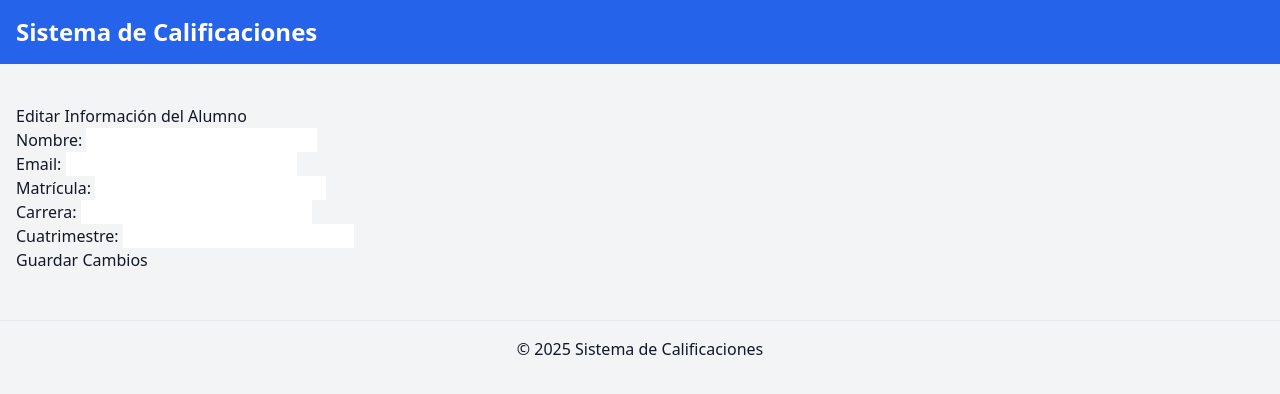
After one commit to N03l244/Calificaciones_SI, a Flask app: template Calificaciones/templates/editar_alumno.html in a window 1280 px wide. The commit adds this page. Shown: the top 394 px of the page. Run offline with Flask 3, Linux system fonts and the light colour scheme; the template is opened without the code that fills it, so the values that code supplies are empty; some libraries are stand-ins or nearby versions.

Commit message:
Segundo avance

```diff
--- a/Calificaciones/app.py
+++ b/Calificaciones/app.py
@@ -15,6 +15,10 @@ class Alumno(db.Model):
     id = db.Column(db.Integer, primary_key=True, autoincrement=True)
     nombre = db.Column(db.String(100), nullable=False)
     email = db.Column(db.String(100), unique=True, nullable=False)
+     # Nuevos atributos
+    matricula = db.Column(db.String(9), unique=True, nullable=False)
+    carrera = db.Column(db.String(100), nullable=False)
+    cuatrimestre = db.Column(db.String(20), nullable=False)
     materias = db.relationship('Materia', backref='alumno', lazy=True)
 
 class Materia(db.Model):
@@ -35,7 +39,7 @@ class Calificacion(db.Model):
 # Función para calcular probabilidad de aprobar
 def calcular_probabilidad(p1, p2, p3):
     parciales = [p1, p2, p3]
-    aprobados = sum(1 for p in parciales if p >= 60)
+    aprobados = sum(1 for p in parciales if p is not None and p >= 60)
     return (aprobados / 3) * 100 if parciales else 0
 
 # Ruta principal (Lista de alumnos)
@@ -44,24 +48,33 @@ def index():
     alumnos = Alumno.query.all()
     return render_template('index.html', alumnos=alumnos)
 
-# Ruta para ver detalles de un alumno
 @app.route('/alumno/<int:id>', methods=['GET', 'POST'])
 def alumno_detalle(id):
     alumno = Alumno.query.get_or_404(id)
+
     if request.method == 'POST':
         for materia in alumno.materias:
             p1 = request.form.get(f'parcial1_{materia.id}', type=int)
             p2 = request.form.get(f'parcial2_{materia.id}', type=int)
             p3 = request.form.get(f'parcial3_{materia.id}', type=int)
+
+            # Actualizar las calificaciones si la materia ya tiene calificaciones asociadas
             if materia.calificaciones:
                 calificacion = materia.calificaciones[0]
                 calificacion.parcial1 = p1
                 calificacion.parcial2 = p2
                 calificacion.parcial3 = p3
+            # Si no tiene calificaciones, asignar las nuevas
+            else:
+                nueva_calificacion = Calificacion(parcial1=p1, parcial2=p2, parcial3=p3, materia=materia)
+                db.session.add(nueva_calificacion)
+
         db.session.commit()
         return redirect(url_for('alumno_detalle', id=alumno.id))
 
     return render_template('alumno_detalle.html', alumno=alumno, calcular_probabilidad=calcular_probabilidad)
+
+
 
 # Ruta para agregar un nuevo alumno
 @app.route('/agregar', methods=['GET', 'POST'])
@@ -70,9 +83,24 @@ def agregar_alumno():
         # Obtener los datos del formulario
         nombre = request.form['nombre']
         email = request.form['email']
+        matricula = request.form['matricula']
+        carrera = request.form['carrera']
+        cuatrimestre = request.form['cuatrimestre']
+
+        # Verificar si el email ya existe
+        existing_alumno = Alumno.query.filter_by(email=email).first()
+        if existing_alumno:
+            # Si ya existe, devolver un mensaje de error
+            return render_template('agregar_alumno.html', error="El correo electrónico ya está registrado.")
 
         # Crear un nuevo objeto Alumno
-        nuevo_alumno = Alumno(nombre=nombre, email=email)
+        nuevo_alumno = Alumno(
+            nombre=nombre,
+            email=email,
+            matricula=matricula,
+            carrera=carrera,
+            cuatrimestre=cuatrimestre
+        )
 
         # Agregarlo a la base de datos
         db.session.add(nuevo_alumno)
@@ -82,6 +110,9 @@ def agregar_alumno():
         return redirect(url_for('index'))
 
     return render_template('agregar_alumno.html')
+
+
+
 @app.route('/alumno/<int:id>/agregar_materia', methods=['GET', 'POST'])
 def agregar_materia(id):
     alumno = Alumno.query.get_or_404(id)
@@ -92,7 +123,13 @@ def agregar_materia(id):
 
         # Crear una nueva materia y asociarla con el alumno
         nueva_materia = Materia(nombre=nombre_materia, alumno_id=alumno.id)
+
+        # Crear calificaciones predeterminadas (puedes establecer valores por defecto o dejarlas vacías)
+        nueva_calificacion = Calificacion(parcial1=None, parcial2=None, parcial3=None, materia=nueva_materia)
+
+        # Guardar la materia y las calificaciones
         db.session.add(nueva_materia)
+        db.session.add(nueva_calificacion)
         db.session.commit()
 
         # Redirigir al detalle del alumno después de agregar la materia
@@ -100,6 +137,19 @@ def agregar_materia(id):
 
     return render_template('agregar_materia.html', alumno=alumno)
 
+@app.route('/editar_alumno/<int:alumno_id>', methods=['GET', 'POST'])
+def editar_alumno(alumno_id):
+    alumno = Alumno.query.get_or_404(alumno_id)
+    if request.method == 'POST':
+        alumno.nombre = request.form['nombre']
+        alumno.email = request.form['email']
+        alumno.matricula = request.form['matricula']
+        alumno.carrera = request.form['carrera']
+        alumno.cuatrimestre = request.form['cuatrimestre']
+        db.session.commit()
+        return redirect(url_for('alumno_detalle', id=alumno.id))
+
+    return render_template('editar_alumno.html', alumno=alumno)
 
 # Crear tablas
 with app.app_context():
--- /dev/null
+++ b/Calificaciones/templates/editar_alumno.html
@@ -0,0 +1,30 @@
+{% extends 'base.html' %}
+
+{% block content %}
+    <h1>Editar Información del Alumno</h1>
+
+    <form method="POST">
+        <label for="nombre">Nombre:</label>
+        <input type="text" id="nombre" name="nombre" value="{{ alumno.nombre }}">
+        <br>
+
+        <label for="email">Email:</label>
+        <input type="email" id="email" name="email" value="{{ alumno.email }}">
+        <br>
+
+        <label for="matricula">Matrícula:</label>
+        <input type="text" id="matricula" name="matricula" value="{{ alumno.matricula }}">
+        <br>
+
+        <label for="carrera">Carrera:</label>
+        <input type="text" id="carrera" name="carrera" value="{{ alumno.carrera }}">
+        <br>
+
+        <label for="cuatrimestre">Cuatrimestre:</label>
+        <input type="number" id="cuatrimestre" name="cuatrimestre" value="{{ alumno.cuatrimestre }}">
+        <br>
+
+        <button type="submit">Guardar Cambios</button>
+
+    </form>
+{% endblock %}
```
Also changed, not shown: Calificaciones/templates/agregar_alumno.html (+16 -7 lines), Calificaciones/templates/alumno_detalle.html (+32 -2 lines), Calificaciones/templates/index.html (+8 -8 lines).
